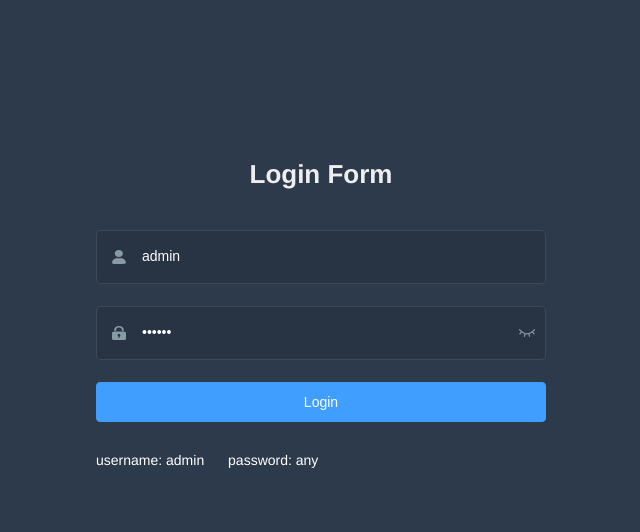
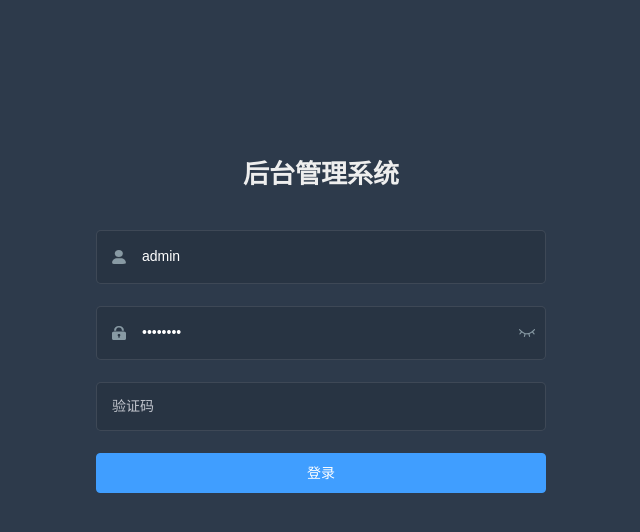
Before and after one commit to SunshineList/vue_admin, a Vue app: page /#/login in a window 1280 px wide. Shown: the top 532 px of the page, without its empty margins (319-959 px from the left). Built offline with nearby package versions, Linux system fonts and the light colour scheme.

Commit message:
change index page

```diff
--- a/src/api/user.js
+++ b/src/api/user.js
@@ -1,8 +1,9 @@
 import request from '@/utils/request'
+
 
 export function login(data) {
   return request({
-    url: '/vue-admin-template/user/login',
+    url: '/user/login/',
     method: 'post',
     data
   })
@@ -10,7 +11,7 @@ export function login(data) {
 
 export function getInfo(token) {
   return request({
-    url: '/vue-admin-template/user/info',
+    url: '/user/info/',
     method: 'get',
     params: { token }
   })
@@ -18,7 +19,7 @@ export function getInfo(token) {
 
 export function logout() {
   return request({
-    url: '/vue-admin-template/user/logout',
-    method: 'post'
+    url: '/user/login/',
+    method: 'delete'
   })
 }
--- a/src/router/index.js
+++ b/src/router/index.js
@@ -51,7 +51,7 @@ export const constantRoutes = [
       path: 'dashboard',
       name: 'Dashboard',
       component: () => import('@/views/dashboard/index'),
-      meta: { title: 'Dashboard', icon: 'dashboard' }
+      meta: { title: '控制台', icon: 'dashboard' }
     }]
   },
 
--- a/src/store/modules/user.js
+++ b/src/store/modules/user.js
@@ -48,7 +48,6 @@ const actions = {
     return new Promise((resolve, reject) => {
       getInfo(state.token).then(response => {
         const { data } = response
-
         if (!data) {
           return reject('Verification failed, please Login again.')
         }
--- a/src/views/login/index.vue
+++ b/src/views/login/index.vue
@@ -3,7 +3,7 @@
     <el-form ref="loginForm" :model="loginForm" :rules="loginRules" class="login-form" auto-complete="on" label-position="left">
 
       <div class="title-container">
-        <h3 class="title">Login Form</h3>
+        <h3 class="title">后台管理系统</h3>
       </div>
 
       <el-form-item prop="username">
@@ -41,12 +41,20 @@
         </span>
       </el-form-item>
 
-      <el-button :loading="loading" type="primary" style="width:100%;margin-bottom:30px;" @click.native.prevent="handleLogin">Login</el-button>
+      <el-form-item prop="captcha">
+        <el-input
+          :key="passwordType"
+          ref="password"
+          v-model="loginForm.captcha"
+          placeholder="验证码"
+          name="captcha"
+          tabindex="2"
+          auto-complete="on"
+          @keyup.enter.native="handleLogin"
+        />
+      </el-form-item>
 
-      <div class="tips">
-        <span style="margin-right:20px;">username: admin</span>
-        <span> password: any</span>
-      </div>
+      <el-button :loading="loading" type="primary" style="width:100%;margin-bottom:30px;" @click.native.prevent="handleLogin">登录</el-button>
 
     </el-form>
   </div>
@@ -75,7 +83,7 @@ export default {
     return {
       loginForm: {
         username: 'admin',
-        password: '111111'
+        password: '1234qwer'
       },
       loginRules: {
         username: [{ required: true, trigger: 'blur', validator: validateUsername }],
--- a/vue.config.js
+++ b/vue.config.js
@@ -32,6 +32,7 @@ module.exports = {
   devServer: {
     port: port,
     open: true,
+    proxy: "http://localhost:8000",
     overlay: {
       warnings: false,
       errors: true
```
Also changed, not shown: src/main.js (+4 -3 lines), 2 other files (tests, documents, lock files or other folders).
